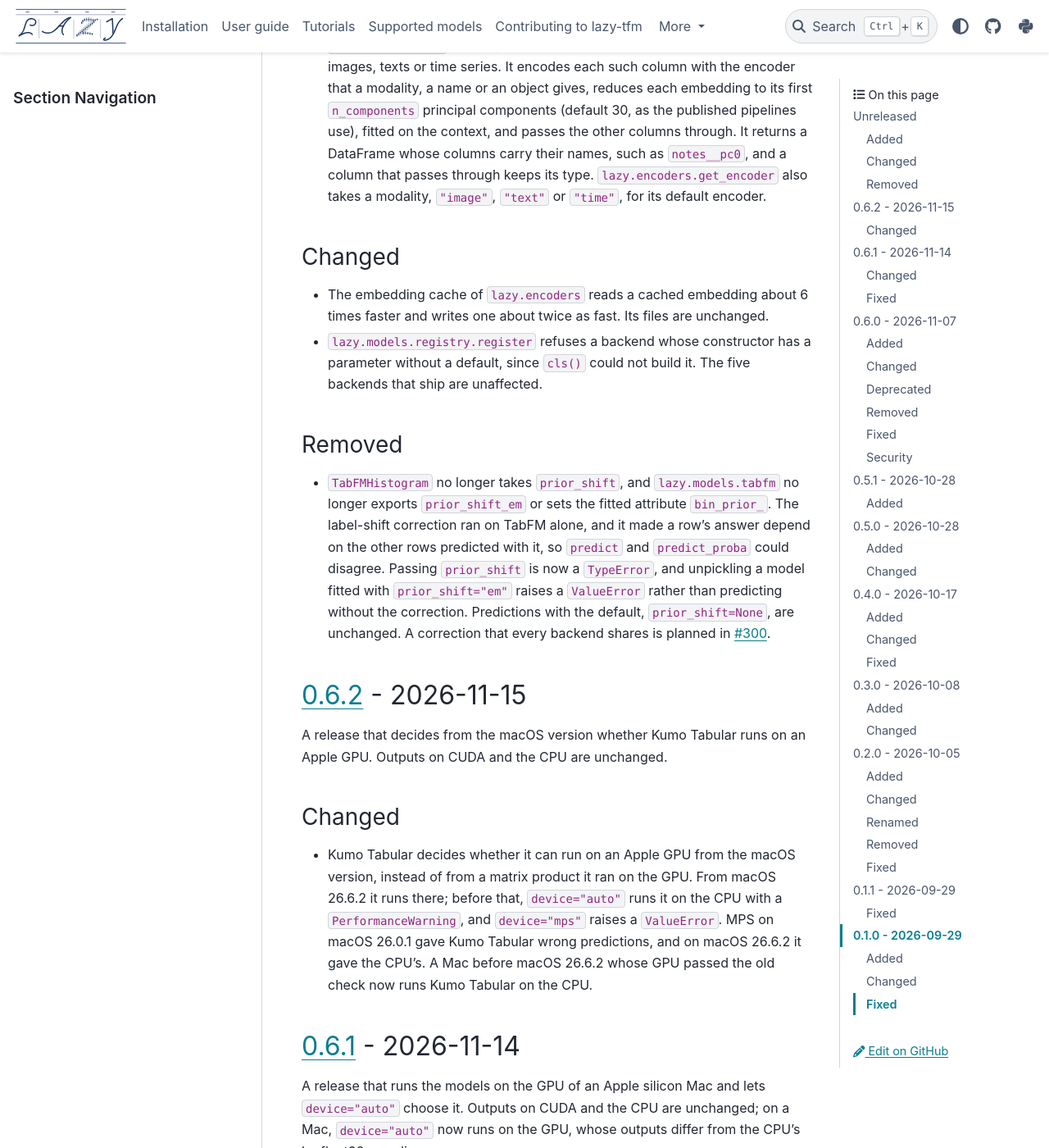
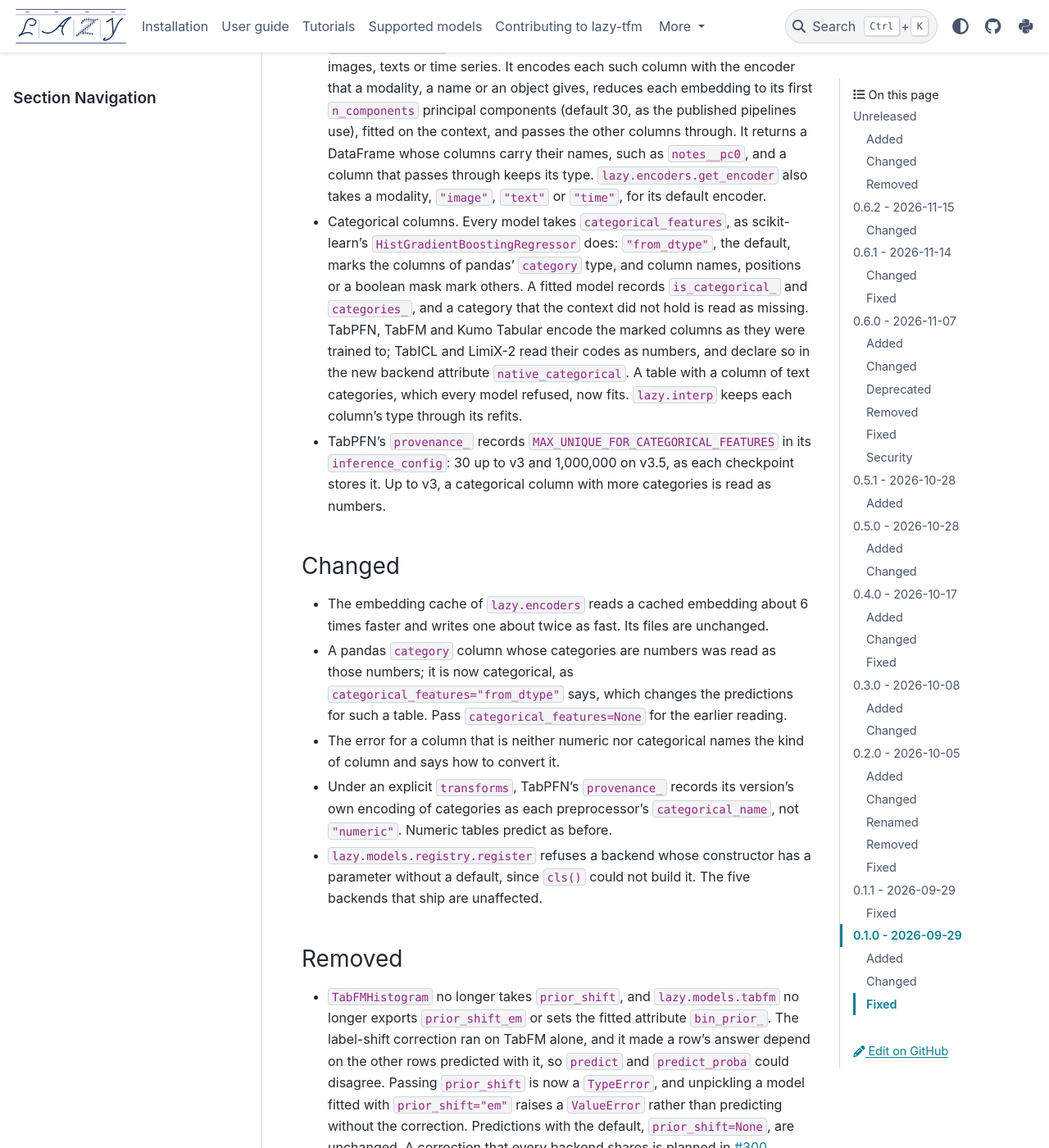
Before and after one commit to biprateep/lazy-tfm, a Sphinx documentation site: the page built from docs/changelog.md, in a window 1280 px wide and 1400 px high, scrolled down 2097 px. Shown: the whole window at 82% size. Built offline with Sphinx 7.4.7 and the PyData theme 0.15.4, drawn with Linux system fonts in a browser that asks for light colours; pages that are not in the unit, such as notebooks, are missing from menus.

Commit message:
Document categorical columns and record them in the changelog
The guide's pages on the interface, the limits, reproducibility and
related packages, and the page on adding a backend, describe
categorical_features and what each model does with a categorical column.

Part of #350.

Co-Authored-By: Claude Opus 5.5 <noreply@anthropic.com>
Claude-Session: https://claude.ai/code/session_01JkqiRmAUrgJ8pX961ExDRV

```diff
--- a/CHANGELOG.md
+++ b/CHANGELOG.md
@@ -83,11 +83,35 @@ change the API.
   such as `notes__pc0`, and a column that passes through keeps its type.
   `lazy.encoders.get_encoder` also takes a modality, `"image"`, `"text"` or
   `"time"`, for its default encoder.
+- Categorical columns. Every model takes `categorical_features`, as
+  scikit-learn's `HistGradientBoostingRegressor` does: `"from_dtype"`, the
+  default, marks the columns of pandas' `category` type, and column names,
+  positions or a boolean mask mark others. A fitted model records
+  `is_categorical_` and `categories_`, and a category that the context did
+  not hold is read as missing. TabPFN, TabFM and Kumo Tabular encode the
+  marked columns as they were trained to; TabICL and LimiX-2 read their
+  codes as numbers, and declare so in the new backend attribute
+  `native_categorical`. A table with a column of text categories, which
+  every model refused, now fits. `lazy.interp` keeps each column's type
+  through its refits.
+- TabPFN's `provenance_` records `MAX_UNIQUE_FOR_CATEGORICAL_FEATURES` in
+  its `inference_config`: 30 up to v3 and 1,000,000 on v3.5, as each
+  checkpoint stores it. Up to v3, a categorical column with more categories
+  is read as numbers.
 
 ### Changed
 
 - The embedding cache of `lazy.encoders` reads a cached embedding about 6
   times faster and writes one about twice as fast. Its files are unchanged.
+- A pandas `category` column whose categories are numbers was read as those
+  numbers; it is now categorical, as `categorical_features="from_dtype"`
+  says, which changes the predictions for such a table. Pass
+  `categorical_features=None` for the earlier reading.
+- The error for a column that is neither numeric nor categorical names the
+  kind of column and says how to convert it.
+- Under an explicit `transforms`, TabPFN's `provenance_` records its
+  version's own encoding of categories as each preprocessor's
+  `categorical_name`, not `"numeric"`. Numeric tables predict as before.
 - `lazy.models.registry.register` refuses a backend whose constructor has a
   parameter without a default, since `cls()` could not build it. The five
   backends that ship are unaffected.
```
Also changed, not shown: docs/adding_a_backend.md (+13 -1 lines), docs/guide/interface.md (+16 -5 lines), docs/guide/limits.md (+9 -5 lines), docs/guide/related.md (+2 -1 lines), docs/guide/reproducibility.md (+2 -2 lines).
